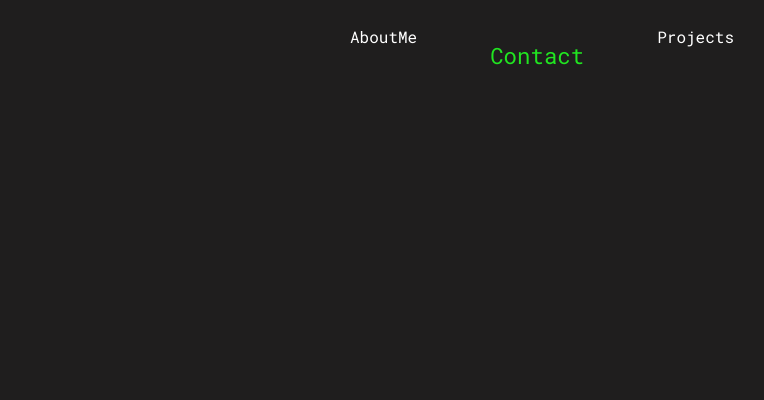
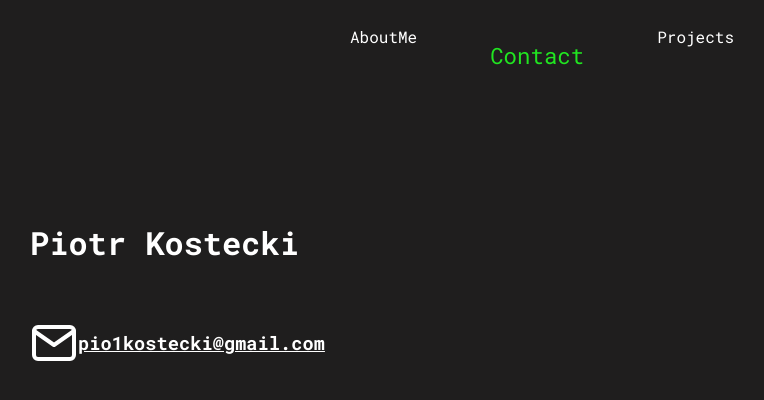
Before and after one commit to KaleIsProgramming/Portfolio, a React (Create React App) app in the folder front-end/: page /contact in a window 1280 px wide. Shown: the top 400 px of the page, without its empty margins (98-862 px from the left). Built offline with nearby package versions, Linux system fonts and the light colour scheme.

Commit message:
feat: Made a structure for ContactPage
feat: Made a structure for ContactPage and planned content

```diff
--- a/front-end/src/App.tsx
+++ b/front-end/src/App.tsx
@@ -1,5 +1,5 @@
 import { Route, Routes } from "react-router-dom";
-import { ProjectsPage, Contact, MainPage } from "./pages";
+import { ProjectsPage, ContactPage, MainPage } from "./pages";
 import { NavBar } from "./components";
 
 function App() {
@@ -8,7 +8,7 @@ function App() {
     <NavBar />
     <Routes>
       <Route path="/" element={<MainPage />} />
-      <Route path="/contact" element={<Contact />} />
+      <Route path="/contact" element={<ContactPage />} />
       <Route path="/projects" element={<ProjectsPage />} />
     </Routes>
     </>
--- /dev/null
+++ b/front-end/src/components/ContactInfo.tsx
@@ -0,0 +1,47 @@
+import styled from "@emotion/styled";
+
+export const ContactInfo = () => {
+
+    return(
+        <ContactInfoContainer>
+            <Header>Piotr Kostecki</Header>
+            <SubHeaders></SubHeaders>
+            <SubHeaders>
+                <svg xmlns="http://www.w3.org/2000/svg" width="48" height="48" viewBox="0 0 24 24" fill="none" stroke="#FFFFFF" strokeWidth="2" strokeLinecap="round" strokeLinejoin="round"><path d="M4 4h16c1.1 0 2 .9 2 2v12c0 1.1-.9 2-2 2H4c-1.1 0-2-.9-2-2V6c0-1.1.9-2 2-2z"></path><polyline points="22,6 12,13 2,6"></polyline></svg>
+                <a href="mailto:pio1kostecki@gmail.com">pio1kostecki@gmail.com</a>
+            </SubHeaders>
+        </ContactInfoContainer>
+    )
+}
+
+const ContactInfoContainer = styled.div`
+    height: 60%;
+    width: 40%;
+    display: flex;
+    flex-direction: column;
+`;
+
+const Header = styled.h1`
+    height: 50px;
+    width: 100%;
+    display: flex;
+    align-items: center;
+    color: white;
+`;
+
+const SubHeaders = styled.h3`
+    height: 50px;
+    width: 100%;
+    display: flex;
+    align-items: center;
+    color: white;
+    display: flex;
+
+    a {
+        color: white;
+    }
+
+    svg {
+
+    }
+`;
--- /dev/null
+++ b/front-end/src/components/SendMailComponent.tsx
@@ -0,0 +1,15 @@
+import styled from "@emotion/styled";
+
+export const SendMailComponent = () => {
+
+    return(
+        <MainContainer>
+            <></>
+        </MainContainer>
+    )
+}
+
+const MainContainer = styled.div`
+    width: 40%;
+    height: 100%;
+`;
--- a/front-end/src/components/index.ts
+++ b/front-end/src/components/index.ts
@@ -2,3 +2,5 @@ export * from './AboutMe';
 export * from './NavBar';
 export * from './ProjectsList';
 export * from './Project';
+export * from './ContactInfo';
+export * from './SendMailComponent';
--- a/front-end/src/index.css
+++ b/front-end/src/index.css
@@ -3,6 +3,7 @@
   padding: 0;
   box-sizing: border-box;
   font-family: 'Roboto Mono';
+  overflow: hidden;
 }
 
 body {
--- a/front-end/src/pages/ContactPage.tsx
+++ b/front-end/src/pages/ContactPage.tsx
@@ -1,10 +1,20 @@
 import styled from "@emotion/styled";
+import { ContactInfo, SendMailComponent } from "../components";
 
-export const Contact = () => {
+export const ContactPage = () => {
 
     return(
-        <>
-            <></>
-        </>
-    )
+        <StyledContactPage>
+            <ContactInfo />
+            <SendMailComponent />
+        </StyledContactPage>
+    );
 }
+
+const StyledContactPage = styled.div`
+    height: 91vh;
+    width: 100%;
+    display: flex;
+    justify-content: center;
+    align-items: center;
+`;
```
Also changed, not shown: front-end/ideas.txt.
